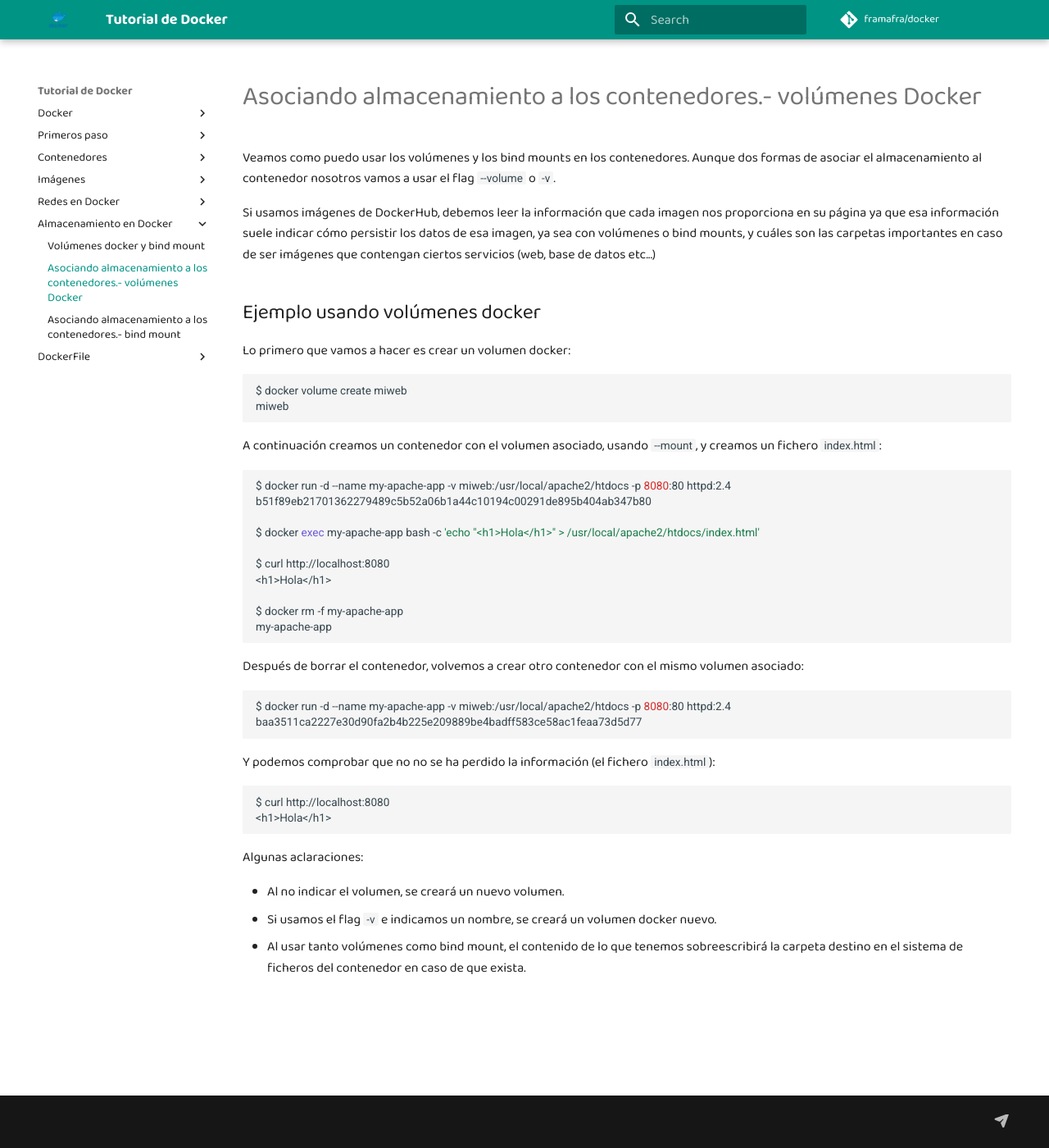
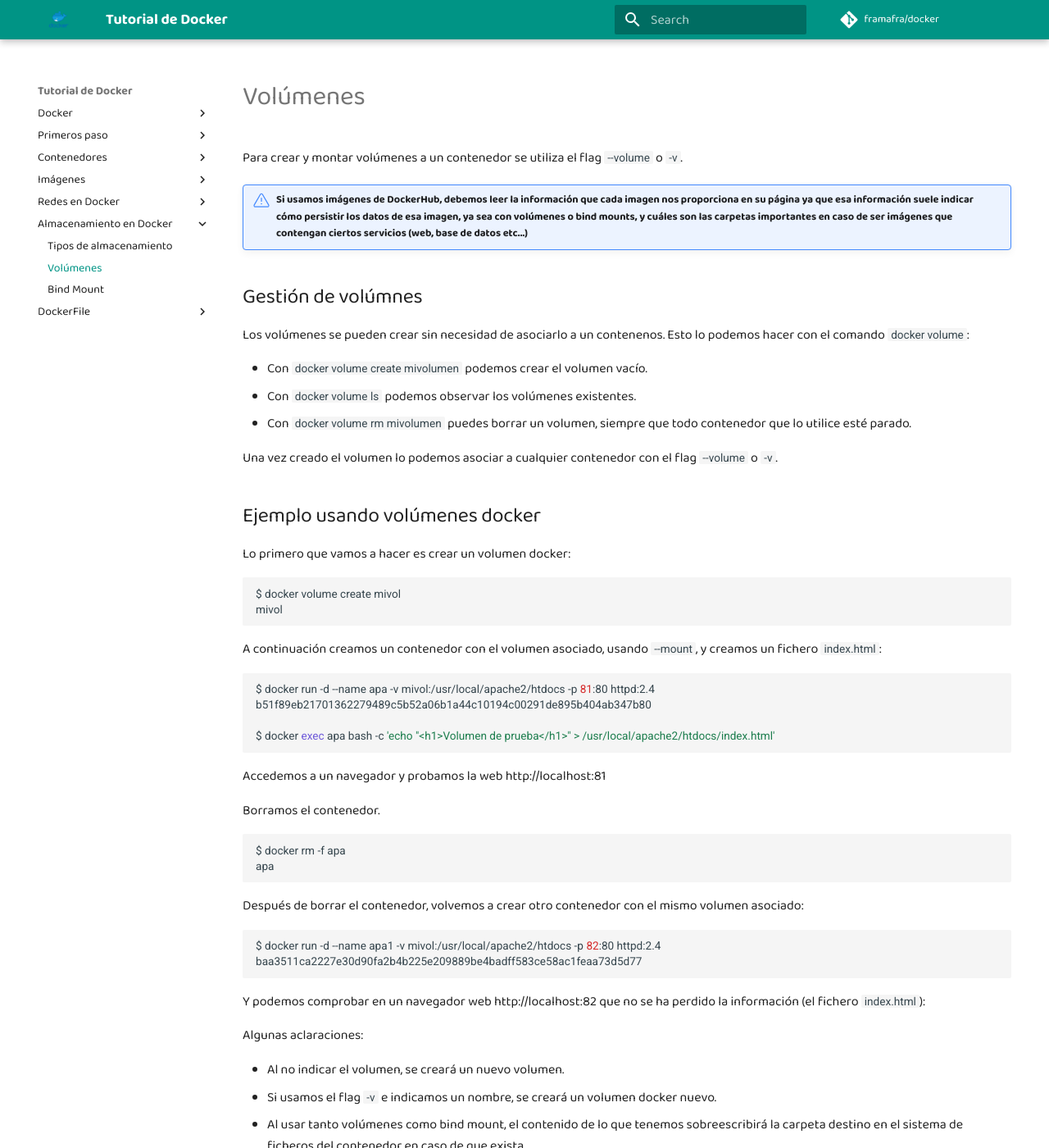
Before and after one commit to framafra/docker, an MkDocs documentation site: the page built from md/almacenamiento/asociacion_volumen.md, in a window 1280 px wide and 1400 px high. Shown: the whole window at 82% size. Built offline with MkDocs 1.6.1 and Material for MkDocs 9.7.7, drawn with Linux system fonts in a browser that asks for light colours; comment, search, counter and statistics services are not loaded.

Commit message:
Volumenes

````diff
--- a/md/almacenamiento/asociacion_volumen.md
+++ b/md/almacenamiento/asociacion_volumen.md
@@ -1,44 +1,53 @@
-Veamos como puedo usar los volúmenes y los bind mounts en los contenedores. Aunque dos formas de asociar el almacenamiento al contenedor nosotros vamos a usar el flag `--volume` o `-v`.
+Para crear y montar volúmenes a un contenedor se utiliza el flag `--volume` o `-v`.
 
-Si usamos imágenes de DockerHub, debemos leer la información que cada imagen nos proporciona en su página ya que esa información suele indicar cómo persistir los datos de esa imagen, ya sea con volúmenes o bind mounts, y cuáles son las carpetas importantes en caso de ser imágenes que contengan ciertos servicios (web, base de datos etc...)
+!!! Note "Si usamos imágenes de DockerHub, debemos leer la información que cada imagen nos proporciona en su página ya que esa información suele indicar cómo persistir los datos de esa imagen, ya sea con volúmenes o bind mounts, y cuáles son las carpetas importantes en caso de ser imágenes que contengan ciertos servicios (web, base de datos etc...)"
+
+## Gestión de volúmnes
+Los volúmenes se pueden crear sin necesidad de asociarlo a un contenenos. Esto lo podemos hacer con el comando `docker volume`:
+
+- Con `docker volume create mivolumen` podemos crear el volumen vacío.
+- Con `docker volume ls` podemos observar los volúmenes existentes.
+- Con `docker volume rm mivolumen` puedes borrar un volumen, siempre que todo contenedor que lo utilice esté parado.
+
+Una vez creado el volumen lo podemos asociar a cualquier contenedor con el flag `--volume` o `-v`.
+
 
 ## Ejemplo usando volúmenes docker
 
 Lo primero que vamos a hacer es crear un volumen docker:
 
 ```bash
-$ docker volume create miweb
-miweb
+$ docker volume create mivol
+mivol
 ```
 
 A continuación creamos un contenedor con el volumen asociado, usando `--mount`, y creamos un fichero `index.html`:
 
 ```bash
-$ docker run -d --name my-apache-app -v miweb:/usr/local/apache2/htdocs -p 8080:80 httpd:2.4
+$ docker run -d --name apa -v mivol:/usr/local/apache2/htdocs -p 81:80 httpd:2.4
 b51f89eb21701362279489c5b52a06b1a44c10194c00291de895b404ab347b80
 
-$ docker exec my-apache-app bash -c 'echo "<h1>Hola</h1>" > /usr/local/apache2/htdocs/index.html'
+$ docker exec apa bash -c 'echo "<h1>Volumen de prueba</h1>" > /usr/local/apache2/htdocs/index.html'
+```
 
-$ curl http://localhost:8080
-<h1>Hola</h1>
+Accedemos a un navegador y probamos la web http://localhost:81
 
-$ docker rm -f my-apache-app
-my-apache-app
+Borramos el contenedor.
+
+```
+$ docker rm -f apa
+apa
 ```
 
 Después de borrar el contenedor, volvemos a crear otro contenedor con el mismo volumen asociado:
 
 ```bash
-$ docker run -d --name my-apache-app -v miweb:/usr/local/apache2/htdocs -p 8080:80 httpd:2.4
+$ docker run -d --name apa1 -v mivol:/usr/local/apache2/htdocs -p 82:80 httpd:2.4
 baa3511ca2227e30d90fa2b4b225e209889be4badff583ce58ac1feaa73d5d77
 ```
 
-Y podemos comprobar que no no se ha perdido la información (el fichero `index.html`):
+Y podemos comprobar en un navegador web http://localhost:82 que no se ha perdido la información (el fichero `index.html`):
 
-```bash
-$ curl http://localhost:8080
-<h1>Hola</h1>
-```
 
 Algunas aclaraciones:
 
--- a/mkdocs.yml
+++ b/mkdocs.yml
@@ -45,9 +45,9 @@
         - Redes: redes/redes.md
         - Redes Definidas por el Usuario: redes/redes_usuario.md
     - Almacenamiento en Docker:
-        - Volúmenes docker y bind mount: almacenamiento/volumenes.md
-        - Asociando almacenamiento a los contenedores.- volúmenes Docker: almacenamiento/asociacion_volumen.md
-        - Asociando almacenamiento a los contenedores.- bind mount: almacenamiento/asociacion_bind_mount.md
+        - Tipos de almacenamiento: almacenamiento/volumenes.md
+        - Volúmenes: almacenamiento/asociacion_volumen.md
+        - Bind Mount: almacenamiento/asociacion_bind_mount.md
     - DockerFile:
         - El fichero DockerFile: dockerfile/file_dockerfile.md
         - Instrucciones: dockerfile/instrucciones.md
````
Also changed, not shown: md/almacenamiento/asociacion_bind_mount.md (+11 -12 lines), md/dockerfile/ejemplo1.md (+15 -15 lines), md/images/ejemplo1.png.
